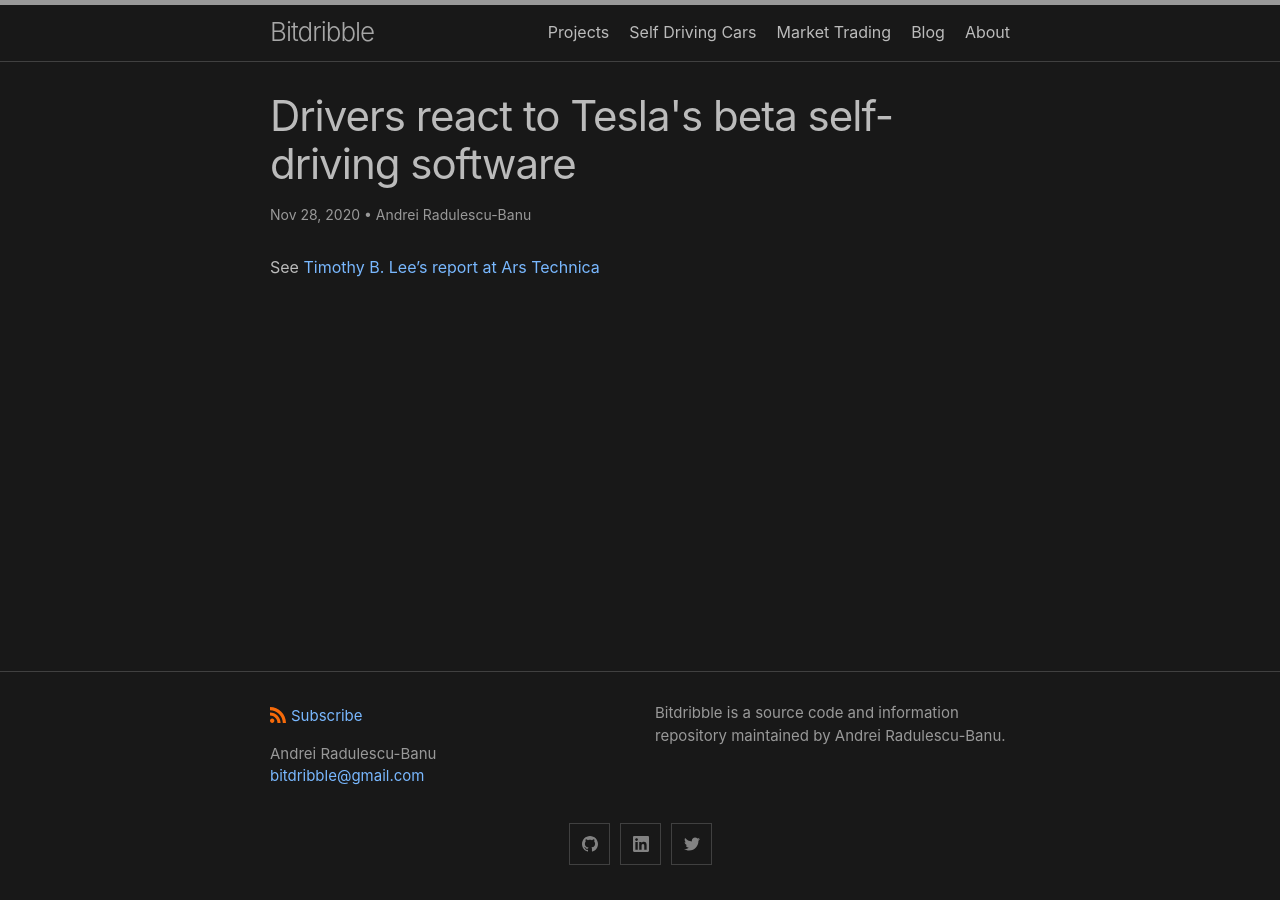
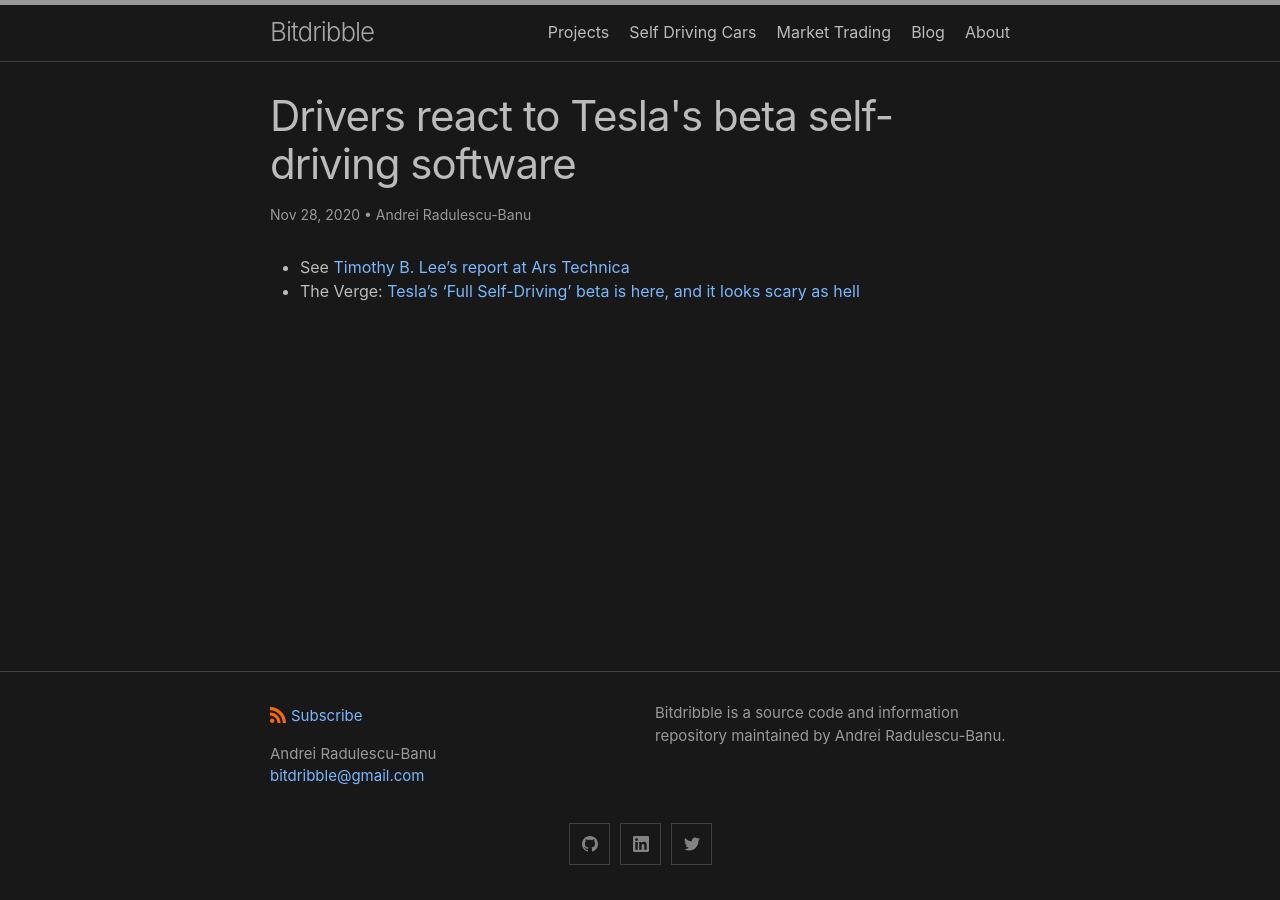
Before and after one commit to analytiq-hub/sigagent.github.io, a Jekyll site: the page built from _posts/2020-11-28-tesla.md, in a window 1280 px wide. Built offline with Jekyll 4.4.1, drawn with Linux system fonts in a browser that asks for light colours.

Commit message:
*** empty log message ***

```diff
--- a/_posts/2020-11-28-tesla.md
+++ b/_posts/2020-11-28-tesla.md
@@ -5,4 +5,5 @@ title: "Drivers react to Tesla's beta self-driving software"
 author:
 - Andrei Radulescu-Banu
 ---
-See [Timothy B. Lee's report at Ars Technica](https://arstechnica.com/cars/2020/10/tesla-is-now-beta-testing-self-driving-software-on-public-roads/)
+* See [Timothy B. Lee's report at Ars Technica](https://arstechnica.com/cars/2020/10/tesla-is-now-beta-testing-self-driving-software-on-public-roads/)
+* The Verge: [Tesla’s ‘Full Self-Driving’ beta is here, and it looks scary as hell](https://www.theverge.com/2020/10/22/21528508/tesla-full-self-driving-beta-first-reaction-video)
```
